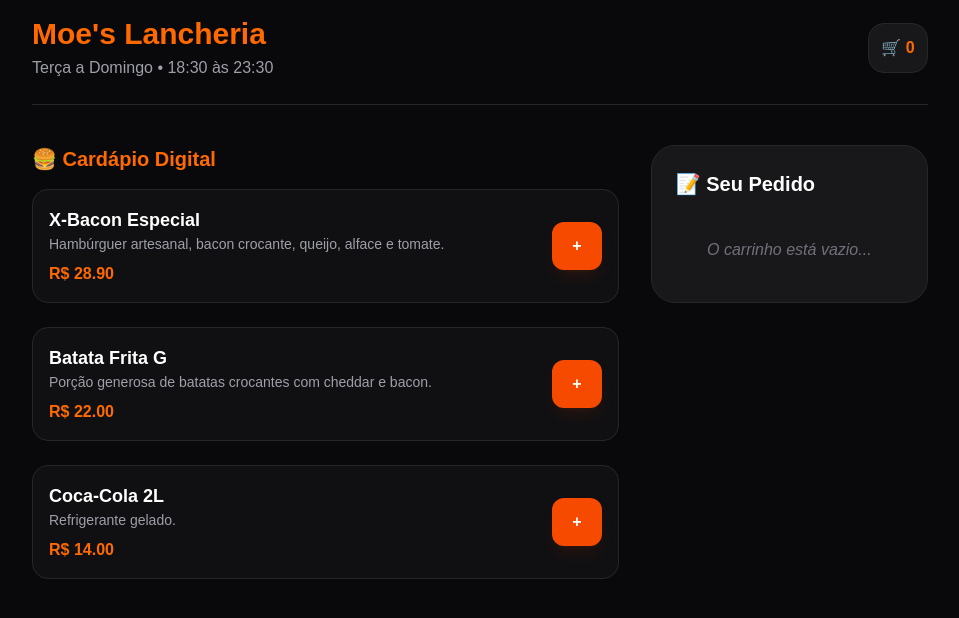
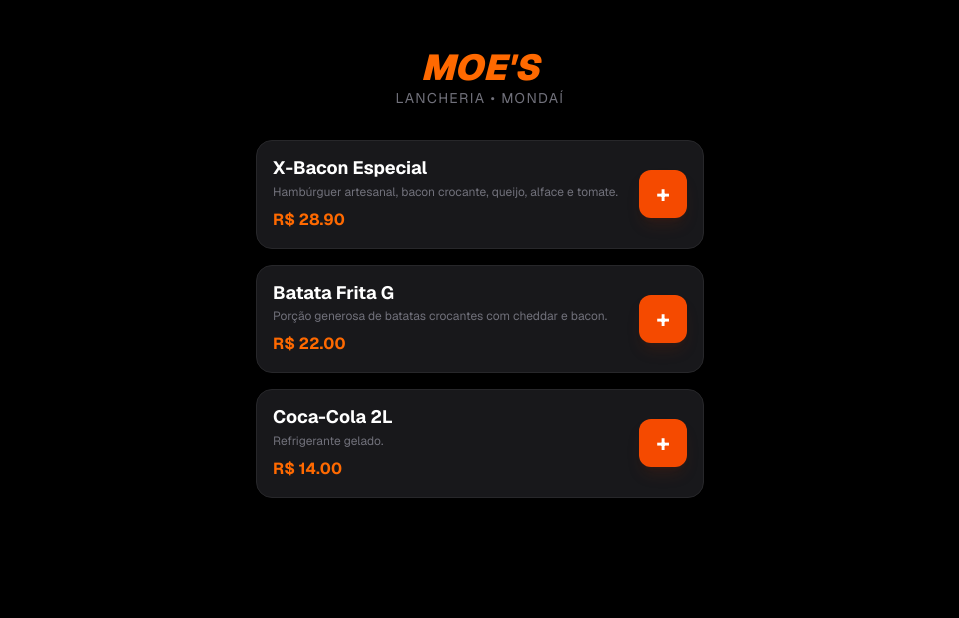
Before and after one commit to AndersonArnold/moes-cardapio, a Next.js app: page / in a window 1280 px wide. Shown: the top 618 px of the page, without its empty margins (160-1119 px from the left). Built offline with nearby package versions, Linux system fonts and the light colour scheme.

Commit message:
Update page.tsx

```diff
--- a/src/app/page.tsx
+++ b/src/app/page.tsx
@@ -3,134 +3,124 @@
 import { useState } from 'react';
 import { createClient } from '@supabase/supabase-js';
 
-// Configuração do Supabase
 const supabase = createClient(
   'https://edczezjkshefeotgtxnt.supabase.co',
   'eyJhbGciOiJIUzI1NiIsInR5cCI6IkpXVCJ9.eyJwY2MiOiJzdXBhYmFmZSIzInJlZiI6ImVkemVqayIsImVvdiI6MvVvdG00eG50Iiwicm9sZSI6ImFub24iLCJpYXQiOjE3NDI0ODU2MzIzIiwibm9uY2UiOiI1ODU0ODU0ODcsImV4cCI6MjA1ODA0MDAyM30.jyX3e_JKaSks3bEEn0IEjnGWIIa_1bdlH2UWfajBG1I'
 );
 
-const config = {
-  storeName: "Moe's Lancheria",
-  whatsappNumber: "5549991345620",
-  address: "Mondaí - SC",
-  openingTime: "18:30",
-  closingTime: "23:30",
-  operatingDays: "Terça a Domingo"
-};
-
 const menuItems = [
-  { id: 1, name: "X-Bacon Especial", description: "Hambúrguer artesanal, bacon crocante, queijo, alface e tomate.", price: 28.90, category: "Burgers" },
-  { id: 2, name: "Batata Frita G", description: "Porção generosa de batatas crocantes com cheddar e bacon.", price: 22.00, category: "Porções" },
-  { id: 3, name: "Coca-Cola 2L", description: "Refrigerante gelado.", price: 14.00, category: "Bebidas" },
+  { id: 1, name: "X-Bacon Especial", description: "Hambúrguer artesanal, bacon crocante, queijo, alface e tomate.", price: 28.90 },
+  { id: 2, name: "Batata Frita G", description: "Porção generosa de batatas crocantes com cheddar e bacon.", price: 22.00 },
+  { id: 3, name: "Coca-Cola 2L", description: "Refrigerante gelado.", price: 14.00 },
 ];
 
 export default function Home() {
   const [cart, setCart] = useState<any[]>([]);
-  const [isOrderFinished, setIsOrderFinished] = useState(false);
   const [orderType, setOrderType] = useState('local');
-  const [customerData, setCustomerData] = useState({ name: '', table: '', payment: 'Caixa' });
-
-  const addToCart = (item: any) => {
-    setCart([...cart, item]);
-  };
+  const [customerData, setCustomerData] = useState({ name: '', table: '', payment: 'Pix' });
 
   const total = cart.reduce((acc: any, item: any) => acc + item.price, 0);
 
   const finishOrder = async () => {
-    const orderData = {
+    if (!customerData.name) return alert("Por favor, coloque seu nome!");
+    const { error } = await supabase.from('orders').insert([{
       customer_name: customerData.name,
       items: cart,
       total_price: total,
       type: orderType,
       table_number: customerData.table,
-      payment_method: orderType === 'local' ? 'No Caixa' : customerData.payment,
-      status: 'Pendente',
-      printed: false
-    };
-
-    const { error } = await supabase.from('orders').insert([orderData]);
-
-    if (!error) {
-      setIsOrderFinished(true);
-      const message = `🍟 *Novo Pedido - Moe's*%0A👤 Cliente: ${customerData.name}${orderType === 'local' ? `%0A🏠 Mesa: ${customerData.table}` : ''}%0A🍔 Itens: ${cart.map((i: any) => i.name).join(', ')}%0A💰 Total: R$ ${total.toFixed(2)}`;
-      window.open(`https://wa.me/${config.whatsappNumber}?text=${message}`);
-    }
+      status: 'Pendente'
+    }]);
+    if (!error) { alert("Pedido enviado com sucesso!"); setCart([]); }
   };
 
   return (
-    <div className="min-h-screen bg-zinc-950 text-white p-4">
-      <header className="max-w-4xl mx-auto flex justify-between items-center mb-10 border-b border-zinc-800 pb-6">
-        <div>
-          <h1 className="text-3xl font-bold text-orange-500">{config.storeName}</h1>
-          <p className="text-zinc-400 mt-1">{config.operatingDays} • {config.openingTime} às {config.closingTime}</p>
-        </div>
-        <div className="bg-zinc-900 p-3 rounded-2xl border border-zinc-800 text-orange-500 font-bold text-center min-w-[60px]">
-          🛒 {cart.length}
-        </div>
+    <div className="min-h-screen bg-black text-white p-4 font-sans">
+      <div className="max-w-md mx-auto">
+        <header className="text-center py-8">
+          <h1 className="text-4xl font-black text-orange-500 italic">MOE'S</h1>
+          <p className="text-zinc-500 text-sm tracking-widest">LANCHERIA • MONDAÍ</p>
         </header>
 
-      <main className="max-w-4xl mx-auto grid grid-cols-1 lg:grid-cols-3 gap-8 pb-20">
-        <div className="lg:col-span-2 space-y-6">
-          <h2 className="text-xl font-semibold mb-4 text-orange-500">🍔 Cardápio Digital</h2>
-          {menuItems.map((item: any) => (
-            <div key={item.id} className="bg-zinc-900/50 border border-zinc-800 p-4 rounded-2xl flex justify-between items-center group hover:border-orange-500/50 transition-all">
-              <div>
-                <h3 className="font-bold text-lg">{item.name}</h3>
-                <p className="text-zinc-400 text-sm">{item.description}</p>
+        <div className="space-y-4">
+          {menuItems.map((item) => (
+            <div key={item.id} className="bg-zinc-900 border border-zinc-800 p-4 rounded-2xl flex justify-between items-center shadow-lg">
+              <div className="flex-1">
+                <h3 className="font-bold text-lg leading-tight">{item.name}</h3>
+                <p className="text-zinc-500 text-xs mt-1">{item.description}</p>
                 <p className="text-orange-500 font-bold mt-2">R$ {item.price.toFixed(2)}</p>
               </div>
-              <button onClick={() => addToCart(item)} className="bg-orange-600 hover:bg-orange-500 px-5 py-3 rounded-xl font-bold shadow-lg shadow-orange-900/20">+</button>
+              <button
+                onClick={() => setCart([...cart, item])}
+                className="ml-4 bg-orange-600 w-12 h-12 rounded-xl text-2xl font-bold active:scale-90 transition-all shadow-lg shadow-orange-900/20"
+              >
+                +
+              </button>
             </div>
           ))}
         </div>
 
-        <div className="bg-zinc-900 border border-zinc-800 p-6 rounded-3xl h-fit sticky top-4">
-          <h2 className="text-xl font-bold mb-6">📝 Seu Pedido</h2>
-          {cart.length === 0 ? <p className="text-zinc-500 italic text-center py-4">O carrinho está vazio...</p> : (
-            <div className="space-y-6">
-              <div className="max-h-[300px] overflow-y-auto pr-2 space-y-3">
-                {cart.map((item: any, index: number) => (
-                  <div key={index} className="flex justify-between text-sm border-b border-zinc-800 pb-2">
-                    <span className="text-zinc-300">{item.name}</span>
-                    <span className="text-orange-400 font-medium">R$ {item.price.toFixed(2)}</span>
+        {cart.length > 0 && (
+          <div className="mt-8 bg-zinc-900 border-2 border-orange-500 p-6 rounded-3xl shadow-2xl">
+            <h2 className="text-xl font-bold mb-4 flex justify-between">
+              <span>Seu Carrinho</span>
+              <span className="text-orange-500">{cart.length}</span>
+            </h2>
+
+            <div className="space-y-2 mb-4 max-h-40 overflow-y-auto">
+              {cart.map((i, idx) => (
+                <div key={idx} className="flex justify-between text-sm text-zinc-400">
+                  <span>{i.name}</span>
+                  <span>R$ {i.price.toFixed(2)}</span>
                 </div>
               ))}
             </div>
-              <div className="text-xl font-bold pt-4 flex justify-between border-t border-zinc-800">
-                <span>Total</span>
+
+            <div className="border-t border-zinc-800 pt-4 mb-6">
+              <div className="flex justify-between text-2xl font-black">
+                <span>TOTAL</span>
                 <span className="text-orange-500">R$ {total.toFixed(2)}</span>
               </div>
-              <div className="space-y-4 pt-4">
-                <div className="flex gap-2">
-                  <button onClick={() => setOrderType('local')} className={`flex-1 p-3 rounded-xl text-sm font-bold transition-all ${orderType === 'local' ? 'bg-orange-600 text-white' : 'bg-zinc-800 text-zinc-400'}`}>Mesa</button>
-                  <button onClick={() => setOrderType('delivery')} className={`flex-1 p-3 rounded-xl text-sm font-bold transition-all ${orderType === 'delivery' ? 'bg-orange-600 text-white' : 'bg-zinc-800 text-zinc-400'}`}>Retirada</button>
             </div>
-                <input type="text" placeholder="Seu Nome" className="w-full bg-zinc-800 p-3 rounded-xl border border-zinc-700 outline-none focus:border-orange-500" onChange={(e) => setCustomerData({...customerData, name: e.target.value})} />
+
+            <div className="space-y-3">
+              <div className="grid grid-cols-2 gap-2">
+                <button onClick={() => setOrderType('local')} className={`p-3 rounded-xl font-bold ${orderType === 'local' ? 'bg-orange-600' : 'bg-zinc-800 text-zinc-500'}`}>MESA</button>
+                <button onClick={() => setOrderType('delivery')} className={`p-3 rounded-xl font-bold ${orderType === 'delivery' ? 'bg-orange-600' : 'bg-zinc-800 text-zinc-500'}`}>RETIRADA</button>
+              </div>
+
+              <input
+                type="text"
+                placeholder="Seu Nome"
+                className="w-full bg-zinc-800 p-4 rounded-xl outline-none focus:ring-2 ring-orange-500"
+                onChange={(e) => setCustomerData({...customerData, name: e.target.value})}
+              />
+
               {orderType === 'local' ? (
-                  <input type="text" placeholder="Número da Mesa" className="w-full bg-zinc-800 p-3 rounded-xl border border-zinc-700 outline-none focus:border-orange-500" onChange={(e) => setCustomerData({...customerData, table: e.target.value})} />
+                <input
+                  type="text"
+                  placeholder="Número da Mesa"
+                  className="w-full bg-zinc-800 p-4 rounded-xl outline-none focus:ring-2 ring-orange-500"
+                  onChange={(e) => setCustomerData({...customerData, table: e.target.value})}
+                />
               ) : (
-                  <select className="w-full bg-zinc-800 p-3 rounded-xl border border-zinc-700 outline-none focus:border-orange-500" onChange={(e) => setCustomerData({...customerData, payment: e.target.value})}>
-                    <option value="Pix">Pix</option>
-                    <option value="Cartão">Cartão</option>
-                    <option value="Dinheiro">Dinheiro</option>
+                <select className="w-full bg-zinc-800 p-4 rounded-xl outline-none" onChange={(e) => setCustomerData({...customerData, payment: e.target.value})}>
+                  <option>Pix</option>
+                  <option>Cartão</option>
+                  <option>Dinheiro</option>
                 </select>
               )}
-                <button onClick={finishOrder} className="w-full bg-orange-600 hover:bg-orange-500 p-4 rounded-2xl font-bold shadow-xl shadow-orange-900/40 transition-all active:scale-95">Finalizar Pedido</button>
+
+              <button
+                onClick={finishOrder}
+                className="w-full bg-orange-600 p-5 rounded-2xl font-black text-xl shadow-xl active:scale-95 transition-all"
+              >
+                FINALIZAR PEDIDO
+              </button>
             </div>
           </div>
         )}
       </div>
-      </main>
-
-      {isOrderFinished && (
-        <div className="fixed inset-0 bg-black/90 flex items-center justify-center p-4 z-50 backdrop-blur-sm">
-          <div className="bg-zinc-900 p-8 rounded-3xl border border-orange-500 text-center max-w-sm shadow-2xl">
-            <h2 className="text-2xl font-bold mb-2 text-white">Pedido Enviado! ✅</h2>
-            <p className="text-zinc-400 mb-6 text-sm">Sucesso! Agora é só aguardar que seu lanche está chegando.</p>
-            <button onClick={() => { setIsOrderFinished(false); setCart([]); }} className="bg-orange-600 px-8 py-3 rounded-xl font-bold">Fechar</button>
-          </div>
-        </div>
-      )}
     </div>
   );
 }
```
Lines whose indentation alone changed are shown as unchanged.
